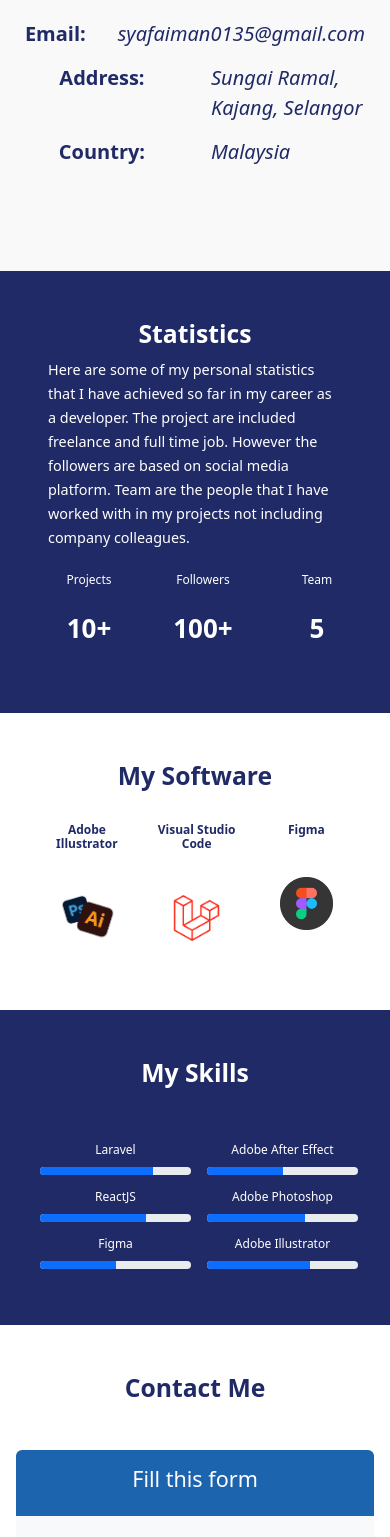
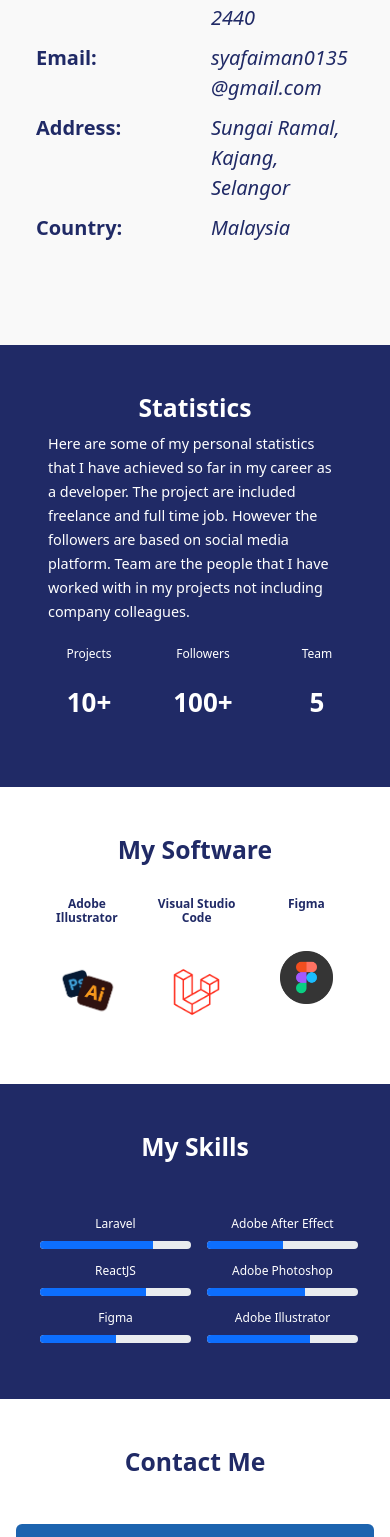
Before and after one commit to Syaf14/portfolio-landing-page, a React (Vite) app: page / in a window 390 px wide. Shown: the part 1340-2877 px from the top of the page. Built offline with nearby package versions, Linux system fonts and the light colour scheme.

Commit message:
fix padding and margin layout

```diff
--- a/src/components/AboutMe.css
+++ b/src/components/AboutMe.css
@@ -114,10 +114,17 @@
 
   .about-me-text .row label,
   .about-me-text .row p {
-    flex: 1 1 100%;   /* each item takes full width */
-    margin: 2px 0;
+    flex: 1 1 60%;   /* each item takes full width */
+    margin: 0;
   }
 
+  .about-me-text .row label {
+    text-align: left;  /* align labels to right */
+  }
+
+  .about-me-text .row .p-text-email {
+    word-break: break-all; /* allow email to break on small screens */
+  }
   .about-me-text .row p{
     text-align: left;  /* align text to left for readability */
 
--- a/src/components/AboutMe.jsx
+++ b/src/components/AboutMe.jsx
@@ -27,7 +27,7 @@ function AboutMe() {
                     <div className='row'>
                         <label className='label-text col-md-3 fs-5 fw-bolder'>Email:</label>
                         <p className='col-md-1 fw-bolder'>:</p>
-                        <p className='p-text col-md-8 fs-5 fst-italic'>syafaiman0135@gmail.com</p>
+                        <p className='p-text-email col-md-8 fs-5 fst-italic'>syafaiman0135@gmail.com</p>
                     </div>
                     <div className='row'>
                         <label className='label-text col-md-3 fs-5 fw-bolder'>Address:</label>
--- a/src/components/ContactMe.css
+++ b/src/components/ContactMe.css
@@ -41,13 +41,17 @@
     width: 100%;
   }
 
+  #contact-me .col-md-4 {
+    margin-left: 10px;
+  }
+
   #contact-me label {
-    font-size: 0.9rem;
+    font-size: 0.8rem;
   }
 
   #contact-me input,
   #contact-me textarea {
-    font-size: 0.9rem;
+    font-size: 0.8rem;
   }
 
   #contact-me .submit-btn {
```
